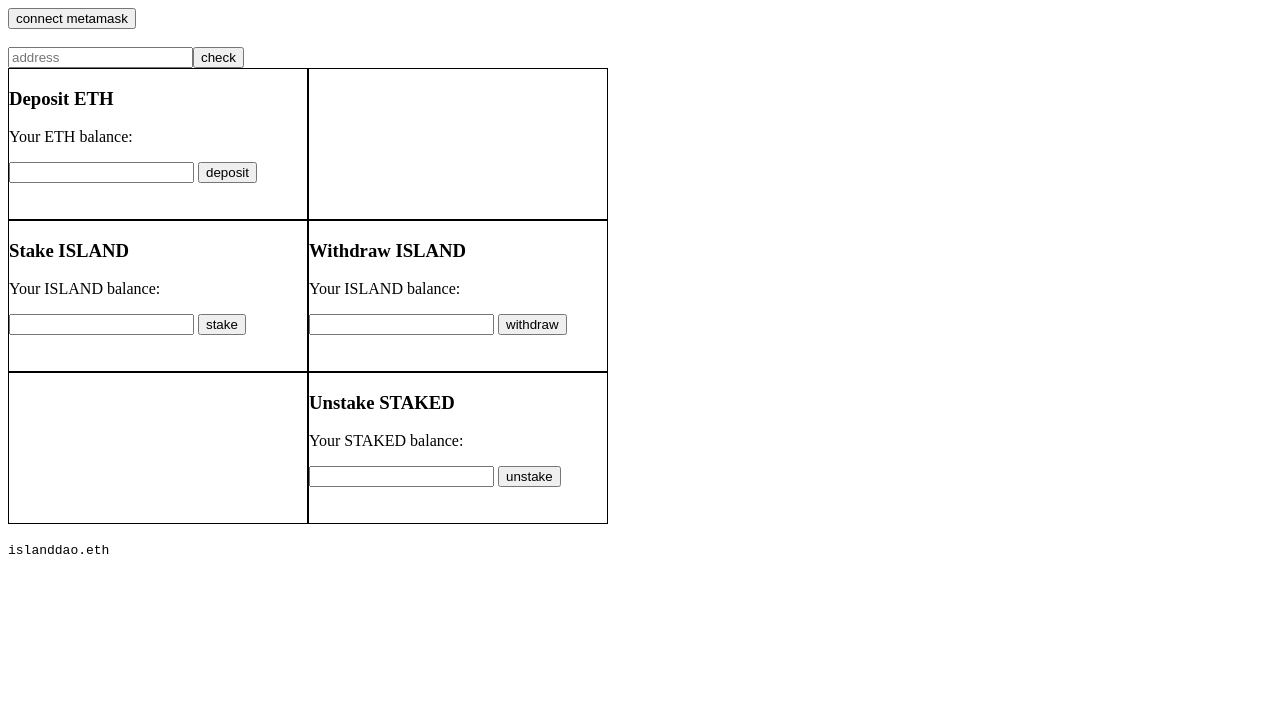
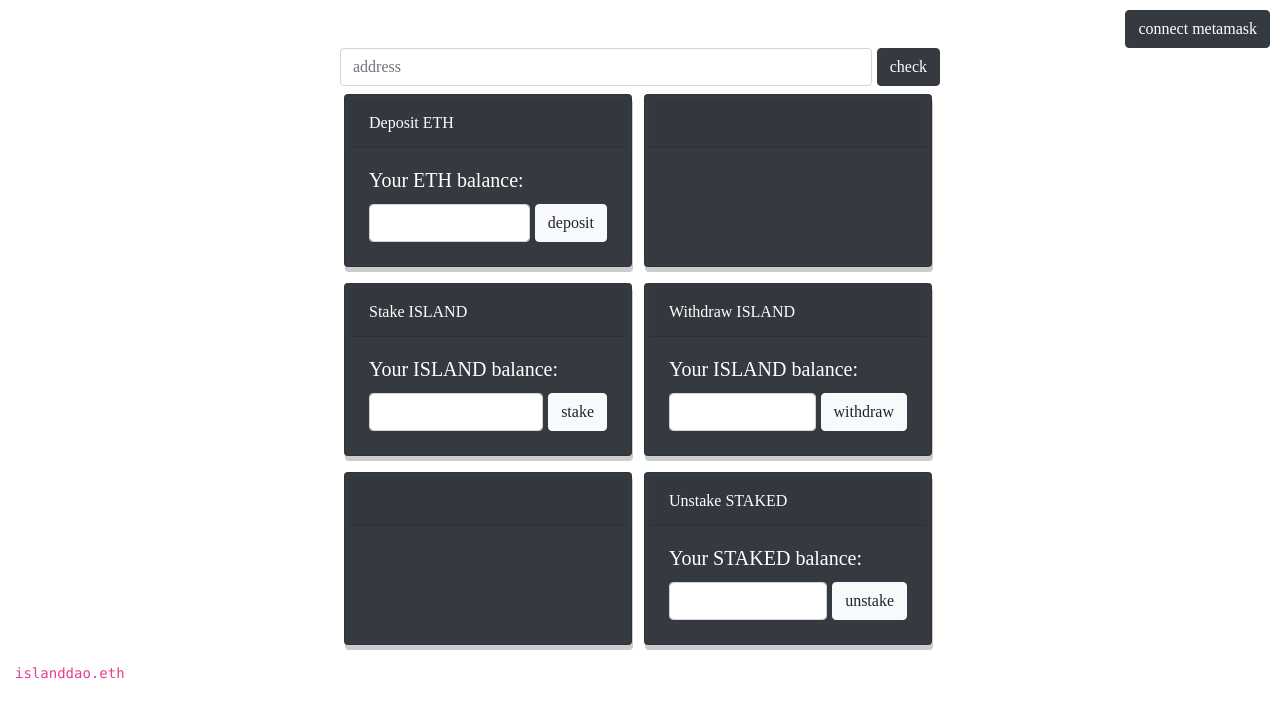
Before and after one commit to IslandDAO/assurance-contract, a website: page index.html in a window 1280 px wide. Drawn offline with nearby package versions, Linux system fonts and the light colour scheme; a script that the page names is missing.

Commit message:
refactor: index page

```diff
--- a/index.html
+++ b/index.html
@@ -6,6 +6,7 @@
     <script src="constants.js" type="text/javascript"></script>
     <script src="main.js" type="text/javascript"></script>
     <link rel="stylesheet" href="styles.css">
+    <link rel="stylesheet" href="https://maxcdn.bootstrapcdn.com/bootstrap/4.0.0/css/bootstrap.min.css" integrity="sha384-Gn5384xqQ1aoWXA+058RXPxPg6fy4IWvTNh0E263XmFcJlSAwiGgFAW/dAiS6JXm" crossorigin="anonymous">
     <script>
 
 
@@ -16,65 +17,89 @@
     </style>
   </head>
   <body ng-app="app" ng-controller="ctrl">
-
-
-    <button ng-click="enable()">connect metamask</button>
+    <div class="container-fluid">
+      <button type="button" class="btn btn-dark connect" ng-click="enable()">connect metamask</button>
       <br>
       <br>
 
-    <input ng-model="address" placeholder="address"></input><button ng-click="check()">check</button>
-
-
+      <div class="input-group check ml-auto mr-auto">
+        <input class="form-control" ng-model="address" placeholder="address"></input>
+        <button type="button" class="btn btn-dark" ng-click="check()">check</button>
+      </div>
 
       <div class="row">
         <div class="column">
-
-        <div class="action">
-          <h3>Deposit ETH</h3>
-          <p>Your ETH balance: {{ balance }}</p>
-          <input ng-model="balance" type="number">
-          <button ng-click="deposit()">deposit</button>
+          <div class="card action text-white bg-dark mb-3" style="max-width: 18rem;">
+            <div class="card-header">Deposit ETH</div>
+            <div class="card-body">
+              <h5 class="card-title">Your ETH balance: {{ balance }}</h5>
+              <div class="input-group">
+                <input class="form-control" ng-model="balance" type="number">
+                <button type="button" class="btn btn-light" ng-click="deposit()">deposit</button>
+              </div>
+            </div>
           </div>
 
-
-        <div class="action">
-          <h3>Stake ISLAND</h3>
-          <p>Your ISLAND balance: {{ balanceIsland }}</p>
-          <input ng-model="islandStake" type="number">
-          <button ng-click="stake()">stake</button>
+          <div class="card action text-white bg-dark mb-3" style="max-width: 18rem;">
+            <div class="card-header">Stake ISLAND</div>
+            <div class="card-body">
+              <h5 class="card-title">Your ISLAND balance: {{ balanceIsland }}</h5>
+              <div class="input-group">
+                <input class="form-control" ng-model="islandStake" type="number">
+                <button type="button" class="btn btn-light" ng-click="stake()">stake</button>
+              </div>
+            </div>
           </div>
 
-        <div class="action">
-
+          <div class="card action text-white bg-dark mb-3" style="max-width: 18rem;">
+            <div class="card-header">&nbsp;</div>
+            <div class="card-body">
+              <h5 class="card-title"></h5>
+              <div class="input-group">
+              </div>
+            </div>
           </div>
 
         </div>
 
         <div class="column">
 
-        <div class="action">
-
+          <div class="card action text-white bg-dark mb-3" style="max-width: 18rem;">
+            <div class="card-header">&nbsp;</div>
+            <div class="card-body">
+              <h5 class="card-title"></h5>
+              <div class="input-group">
+              </div>
+            </div>
           </div>
 
-        <div class="action">
-          <h3>Withdraw ISLAND</h3>
-          <p>Your ISLAND balance: {{ balanceIsland }}</p>
-          <input ng-model="islandWithdraw" type="number">
-          <button ng-click="withdraw()">withdraw</button>
+          <div class="card action text-white bg-dark mb-3" style="max-width: 18rem;">
+            <div class="card-header">Withdraw ISLAND</div>
+            <div class="card-body">
+              <h5 class="card-title">Your ISLAND balance: {{ balanceIsland }}</h5>
+              <div class="input-group">
+                <input class="form-control" ng-model="islandWithdraw" type="number">
+                <button type="button" class="btn btn-light" ng-click="withdraw()">withdraw</button>
+              </div>
+            </div>
           </div>
 
-        <div class="action">
-          <h3>Unstake STAKED</h3>
-          <p>Your STAKED balance: {{ balanceStaked }}</p>
-          <input ng-model="stakeUnstake" type="number">
-          <button ng-click="unstake()">unstake</button>
+          <div class="card action text-white bg-dark mb-3" style="max-width: 18rem;">
+            <div class="card-header">Unstake STAKED</div>
+            <div class="card-body">
+              <h5 class="card-title">Your STAKED balance: {{ balanceStaked }}</h5>
+              <div class="input-group">
+                <input class="form-control" ng-model="stakeUnstake" type="number">
+            <button type="button" class="btn btn-light" ng-click="unstake()">unstake</button>
               </div>
-
+            </div>
+          </div>
         </div>
       </div>
 
 
       <p><code>islanddao.eth</code></p>
+    </div>
 
 
   </body>
--- a/styles.css
+++ b/styles.css
@@ -1,16 +1,47 @@
+@font-face {
+    font-family: 'Font Tick';
+    font-style: normal;
+    font-weight: 400;
+    src: url('./fontick.otf') format('opentype')
+}
+
+body {
+    font-family: 'Alexa-Regular' !important;
+}
+.row {
+    display: flex;
+    justify-content: center;
+}
 .column {
-float: left;
-width: 300px;
+    float: left;
+    width: 300px;
 }
 
 /* Clear floats after the columns */
+.connect {
+    position: absolute;
+    top: 10px;
+    right: 10px;
+}
+.check {
+    width: 600px!important;
+}
 .row:after {
-content: "";
-display: table;
-clear: both;
+    content: "";
+    display: table;
+    clear: both;
 }
 
 .action {
     border: 1px solid black;
-    height: 150px;;
+    height: 173px;
+    padding: 4px;
+    border-radius: 5px;
+    box-shadow: 1px 5px rgba(0, 0, 0, 0.2);
+    margin: 8px 4px;
 }
+
+.input-group .form-control {
+    margin-right: 5px;
+    border-radius: .25rem !important;
+}
```
Also changed, not shown: fontick.otf (added). Lines whose indentation alone changed are shown as unchanged.
